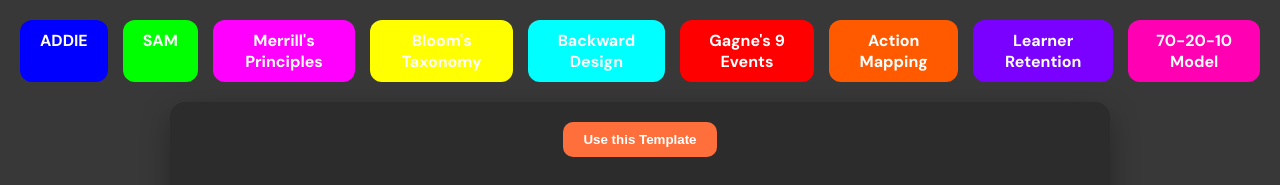
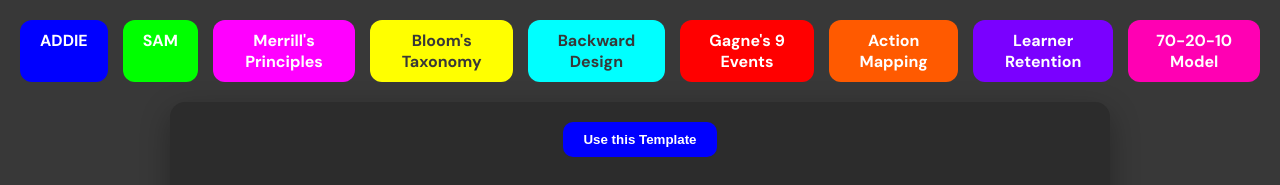
Before and after one commit to Sus80/instructional-design-dashboard, a plain HTML site: page index.html in a window 1280 px wide. Both pictures are taken after a click on the element "ADDIE". Shown: the top 185 px of the page. Drawn offline with Linux system fonts and the light colour scheme; grey boxes are pictures that could not be loaded.

Commit message:
Update index.html

```diff
--- a/index.html
+++ b/index.html
@@ -31,19 +31,14 @@
     }
 
     .tab.active {
-      color: #ffffff;
-    }
-
-    .tab:hover {
-      background-color: #444444;
-      transform: scale(1.05);
+      color: #383838;
     }
 
     .tab[data-color="blue"] { background-color: #00A8F3; }
     .tab[data-color="green"] { background-color: #00FF00; }
     .tab[data-color="pink"] { background-color: #FF00FF; }
-    .tab[data-color="yellow"] { background-color: #FFFF00; }
-    .tab[data-color="cyan"] { background-color: #00FFFF; }
+    .tab[data-color="yellow"] { background-color: #FFFF00; color: #383838; }
+    .tab[data-color="cyan"] { background-color: #00FFFF; color: #383838; }
     .tab[data-color="red"] { background-color: #FF0000; }
     .tab[data-color="orange"] { background-color: #FF5A00; }
     .tab[data-color="purple"] { background-color: #7A00FF; }
@@ -72,7 +67,7 @@
     }
 
     .content button:hover {
-      background-color: #FFA726;
+      opacity: 0.9;
     }
 
     .confirm {
@@ -93,7 +88,7 @@
 </head>
 <body>
   <div class="tabs">
-    <div class="tab active" data-color="blue" onclick="showContent('ADDIE')">ADDIE</div>
+    <div class="tab" data-color="blue" onclick="showContent('ADDIE')">ADDIE</div>
     <div class="tab" data-color="green" onclick="showContent('SAM')">SAM</div>
     <div class="tab" data-color="pink" onclick="showContent('Merrill')">Merrill's Principles</div>
     <div class="tab" data-color="yellow" onclick="showContent('Blooms')">Bloom's Taxonomy</div>
@@ -127,17 +122,18 @@
 
     function showContent(model) {
       const content = document.getElementById('content');
-      const confirmMessage = document.getElementById('confirmation');
+      const color = document.querySelector(`[onclick="showContent('${model}')"]`).getAttribute('data-color');
 
       content.innerHTML = `
-        <button onclick="openTemplate('${model}')">Use this Template</button>
+        <button style="background-color: ${color};" onclick="openTemplate('${model}')">Use this Template</button>
         <iframe src="https://docs.google.com/spreadsheets/d/${sheetId}/htmlembed?gid=${gids[model]}&single=true&widget=true&headers=false"></iframe>
       `;
 
       document.querySelectorAll('.tab').forEach(tab => tab.classList.remove('active'));
       const activeTab = document.querySelector(`[onclick="showContent('${model}')"]`);
       activeTab.classList.add('active');
-      activeTab.style.backgroundColor = activeTab.getAttribute('data-color');
+      activeTab.style.backgroundColor = color;
+      activeTab.style.color = (color === "#FFFF00" || color === "#00FFFF") ? "#383838" : "#ffffff";
     }
 
     function openTemplate(model) {
```
